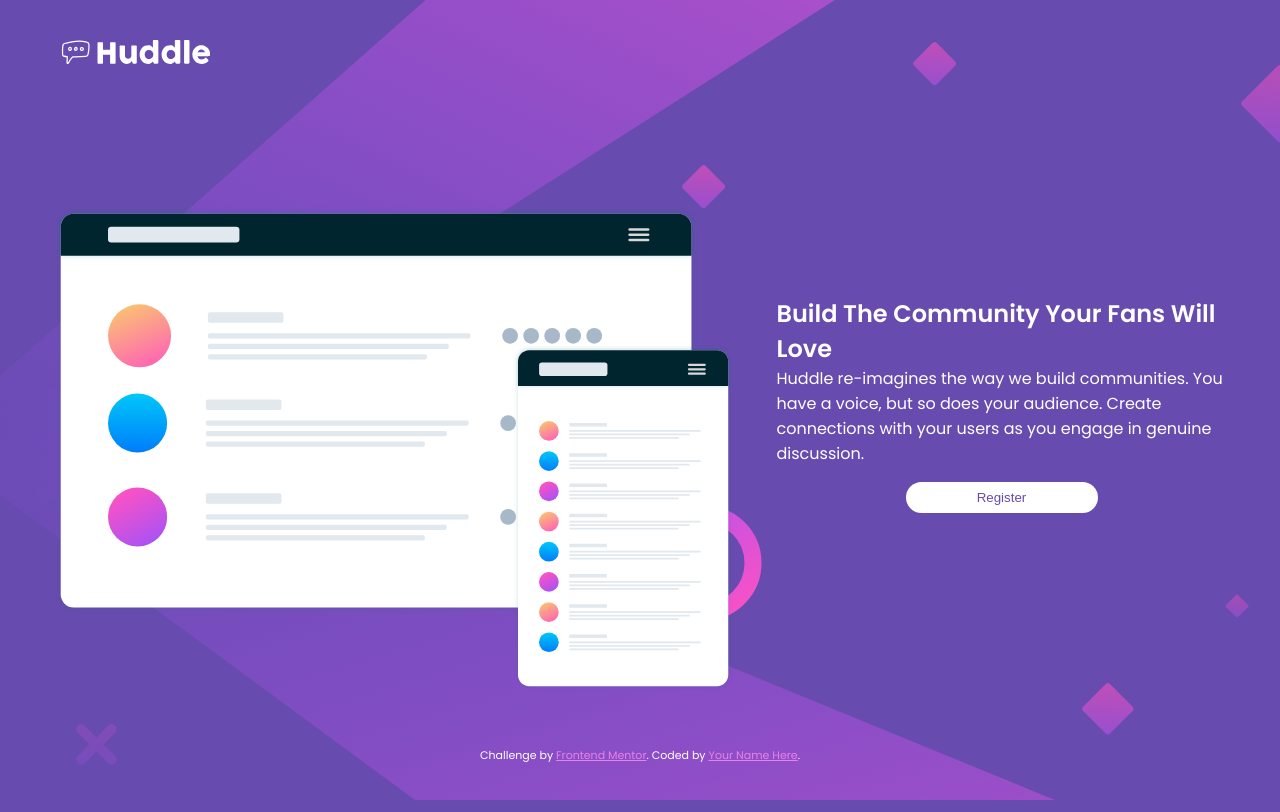
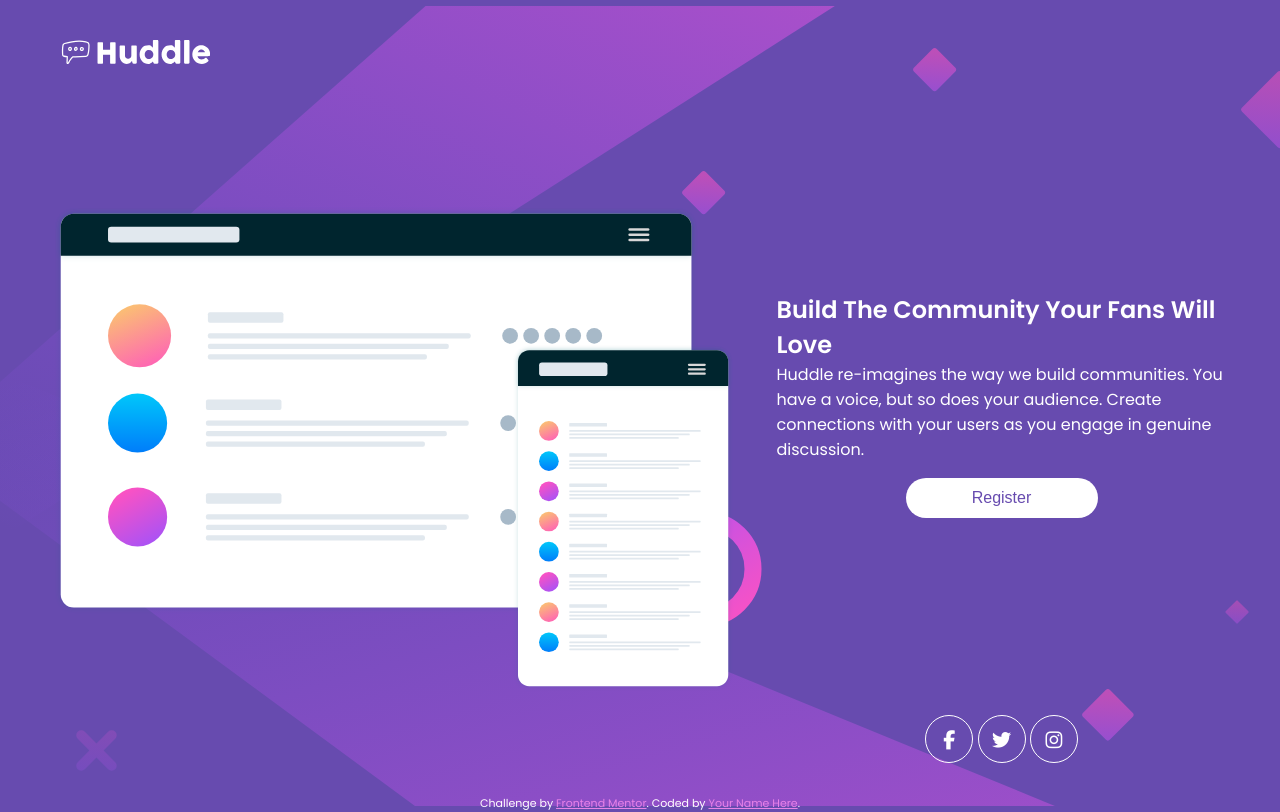
Before and after one commit to teddy-wests1de/huddle-landing-page, a plain HTML site: page index.html in a window 1280 px wide. Drawn offline with Linux system fonts and the light colour scheme.

Commit message:
Adding Social Media

```diff
--- a/index.html
+++ b/index.html
@@ -11,7 +11,10 @@
       sizes="32x32"
       href="./images/favicon-32x32.png"
     />
-
+    <script
+      src="https://kit.fontawesome.com/3e535f31b0.js"
+      crossorigin="anonymous"
+    ></script>
     <title>
       Frontend Mentor | Huddle landing page with single introductory section
     </title>
@@ -36,7 +39,11 @@
         </p>
         <button class="register">Register</button>
       </section>
-      <section class="social"></section>
+      <section class="social-media">
+        <div class="media-icon"><i class="fa-brands fa-facebook-f"></i></div>
+        <div class="media-icon"><i class="fa-brands fa-twitter"></i></div>
+        <div class="media-icon"><i class="fa-brands fa-instagram"></i></div>
+      </section>
     </main>
 
     <footer>
--- a/style.css
+++ b/style.css
@@ -58,6 +58,15 @@ body {
   .content__body {
     text-align: left;
   }
+  .register {
+    align-items: self-start;
+  }
+  .social-media {
+    text-align: center;
+    grid-column: 2 / 2;
+    grid-row: 3 / 3;
+    align-self: self-end;
+  }
 }
 .content__title img {
   width: 10rem;
@@ -78,12 +87,26 @@ body {
 .register {
   margin: 1rem;
   display: block;
-  padding: 0.5rem;
+  font-size: 1rem;
+  font-weight: 400;
+  padding: 0.7rem;
   width: 12rem;
   border: none;
   border-radius: 2rem;
   background-color: #fff;
   color: var(--clr-violet);
+}
+
+.media-icon {
+  border: 1px solid #fff;
+  display: inline-block;
+  width: 3rem;
+  height: 3rem;
+  padding-top: 0.85rem;
+  border-radius: 50%;
+}
+.media-icon i {
+  font-size: 1.2rem;
 }
 .attribution {
   font-size: 11px;
```
